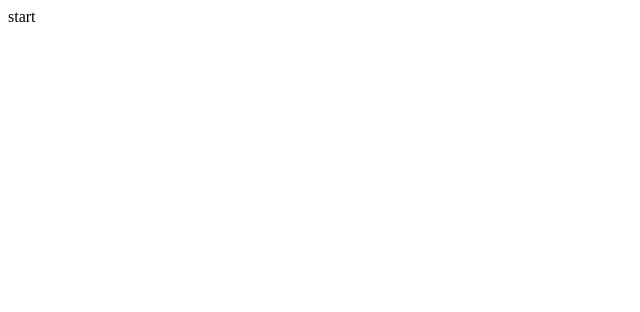
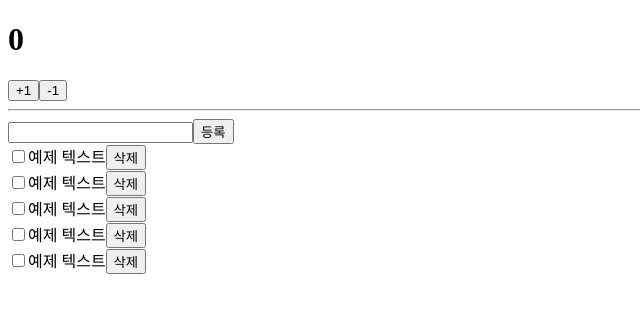
Before and after one commit to JwaSangHeon/redux-tutorial, a React (Create React App) app: page / in a window 1280 px wide. Shown: the top 312 px of the page, without its empty margins (0-640 px from the left). Built offline with nearby package versions, Linux system fonts and the light colour scheme.

Commit message:
redux 사용 준비

```diff
--- a/src/App.js
+++ b/src/App.js
@@ -1,7 +1,12 @@
+import Counter from "./components/Counter";
+import Todos from "./components/Todos";
+
 function App() {
   return (
     <>
-      <div>start</div>
+      <Counter number={0} />
+      <hr />
+      <Todos />
     </>
   );
 }
--- /dev/null
+++ b/src/components/Counter.js
@@ -0,0 +1,13 @@
+import React from "react";
+
+const Counter = ({ number, onIncrease, onDecrease }) => {
+  return (
+    <div>
+      <h1>{number}</h1>
+      <button onClick={onIncrease}>+1</button>
+      <button onClick={onDecrease}>-1</button>
+    </div>
+  );
+};
+
+export default Counter;
--- /dev/null
+++ b/src/components/Todos.js
@@ -0,0 +1,41 @@
+import React from "react";
+
+const TodosItem = ({ todo, onToggle, onRemove }) => {
+  return (
+    <div>
+      <input type="checkbox" />
+      <span>예제 텍스트</span>
+      <button>삭제</button>
+    </div>
+  );
+};
+
+const Todos = ({
+  input,
+  todos,
+  onChangeInput,
+  onInsert,
+  onToggle,
+  onRemove,
+}) => {
+  const onSubmit = (e) => {
+    e.preventDefault();
+  };
+  return (
+    <>
+      <form onSubmit={onSubmit}>
+        <input />
+        <button type="submit">등록</button>
+      </form>
+      <div>
+        <TodosItem />
+        <TodosItem />
+        <TodosItem />
+        <TodosItem />
+        <TodosItem />
+      </div>
+    </>
+  );
+};
+
+export default Todos;
```
